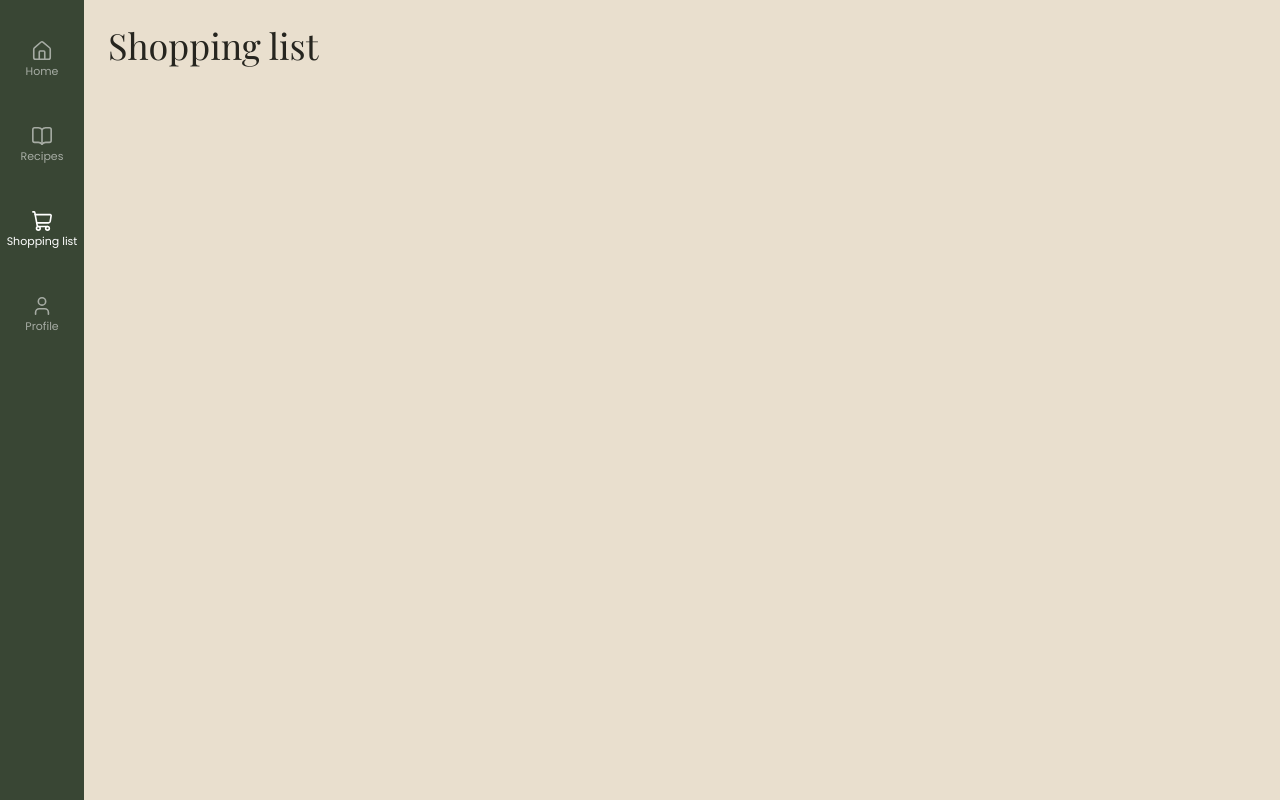
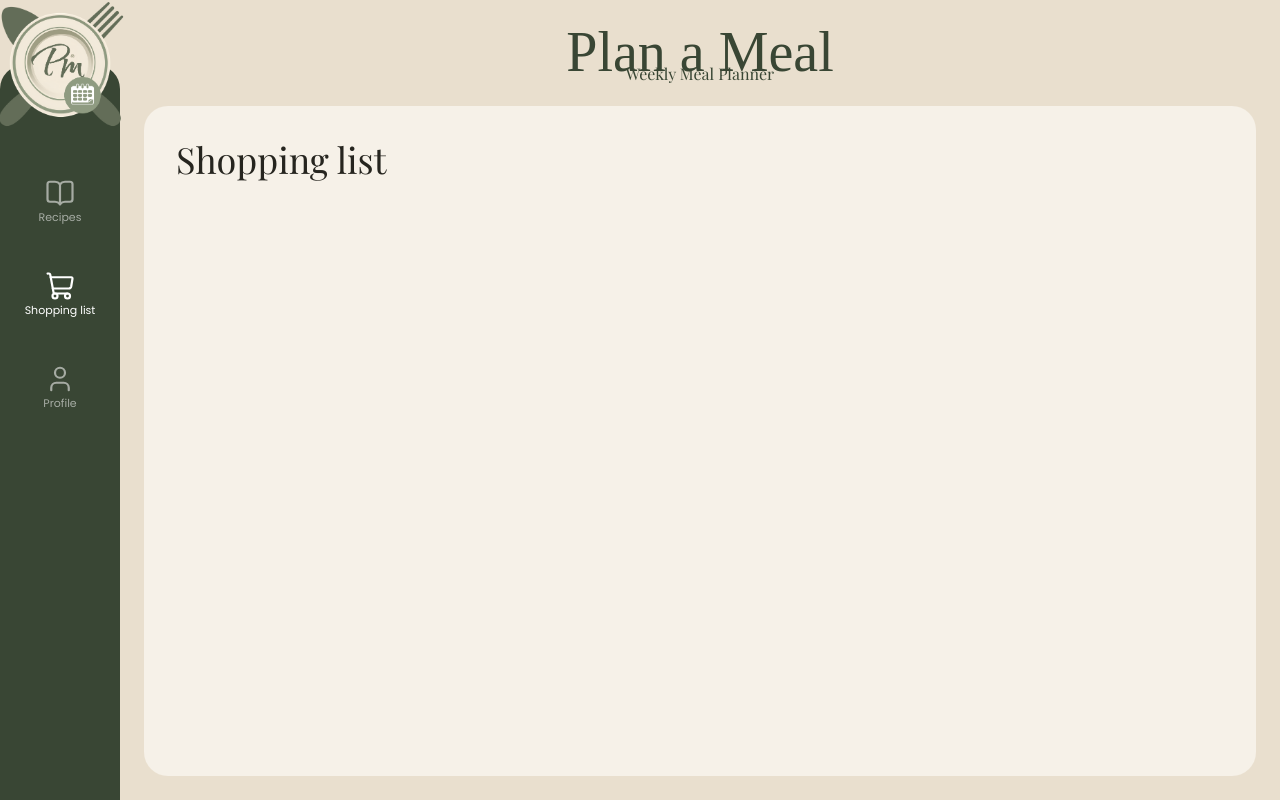
Before and after one commit to sheena-magpantay/plan_a_meal, a React (Vite) app in the folder client/: page /shopping-list in a window 1280 px wide. Built offline with nearby package versions, Linux system fonts and the light colour scheme; a web font is replaced by a local one.

Commit message:
changed ui layout

```diff
--- a/client/src/App.jsx
+++ b/client/src/App.jsx
@@ -10,6 +10,11 @@ export default function App() {
     <>
       <Navbar />
       <div className="container">
+        <header className="brand">
+          <p className="brandName">Plan a Meal</p>
+          <p className="brandTagline">Weekly Meal Planner</p>
+        </header>
+        <main className="screen">
           <Routes>
             <Route path="/" element={<Home />} />
             <Route path="/recipes" element={<Recipes />} />
@@ -17,6 +22,7 @@ export default function App() {
             <Route path="/shopping-list" element={<ShoppingList />} />
             <Route path="/profile" element={<p>Profile</p>} />
           </Routes>
+        </main>
       </div>
     </>
   );
--- a/client/src/sidebar.jsx
+++ b/client/src/sidebar.jsx
@@ -1,9 +1,9 @@
 import { NavLink } from "react-router-dom";
-import { Home, BookOpen, ShoppingCart, User } from "lucide-react";
-
+import { BookOpen, ShoppingCart, User } from "lucide-react";
+import logo from "./assets/logo.png";
 
 const nav_icons = [
-  { to: "/", label: "Home", end: true, Icon: Home },
+  { to: "/", end: true, img: logo },
   { to: "/recipes", label: "Recipes", Icon: BookOpen },
   { to: "/shopping-list", label: "Shopping list", Icon: ShoppingCart },
   { to: "/profile", label: "Profile", Icon: User },
@@ -13,17 +13,21 @@ export default function Sidebar() {
   return (
     <nav className="sidebar">
       <ul className="list">
-        {nav_icons.map(({ to, label, end, Icon }) => (
+        {nav_icons.map(({ to, label, end, Icon, img }) => (
           <li key={to} className="listItem">
             <NavLink
               to={to}
               end={end}
               className={({ isActive }) =>
-                isActive ? "item itemActive" : "item"
+                img ? "item itemLogo" : isActive ? "item itemActive" : "item"
               }
             >
-              <Icon className="icon" strokeWidth={1.75} />
-              <span className="label">{label}</span>
+              {img ? (
+                <img src={img} alt="" className="logoIcon" />
+              ) : (
+                <Icon className="icon" strokeWidth={1.75} />
+              )}
+              {label && <span className="label">{label}</span>}
             </NavLink>
           </li>
         ))}
--- a/client/src/styles.css
+++ b/client/src/styles.css
@@ -5,6 +5,7 @@
   --color-primary: #394634;
   --color-accent: #dde2d4;
   --color-bg: #e9dfce;
+  --color-bg-light: #f6f1e8;
   --color-surface: #ffffff;
   --color-text-1: #26251f;
   --color-text-2: #706f66;
@@ -29,6 +30,11 @@
   --radius-md: 12px;
   --radius-lg: 24px;
   --radius-pill: 999px;
+
+  /* Sidebar */
+  --sidebar-width: 120px;
+  --sidebar-pad-top: 0px;
+  --logo-size: 130px;
 }
 
 body {
@@ -130,22 +136,74 @@ h2,
 
 /* Page content sits beside the fixed sidebar */
 .container {
-  margin-left: 84px;
+  box-sizing: border-box;
+  min-height: 100vh;
+  margin-left: var(--sidebar-width);
   padding: var(--space-3);
+  display: flex;
+  flex-direction: column;
 }
 
-/* Desktop: fixed left rail, icon + label, 84px wide */
+/* "Plan a Meal" wordmark, top center of every screen */
+.brand {
+  margin-bottom: var(--space-3);
+  text-align: center;
+  white-space: nowrap;
+  color: var(--color-primary);
+}
+
+/* Lighter panel that holds the current screen; fills the rest of the height */
+.screen {
+  flex: 1;
+  background: var(--color-bg-light);
+  border-radius: var(--radius-lg);
+  padding: var(--space-4);
+}
+
+.brandName {
+  /* Qwigley leaves ~0.27em of empty space below its letters; pull the
+     tagline up so it sits right under the script */
+  margin: 0 0 -0.25em;
+  font-family: var(--font-script);
+  font-size: 56px;
+  font-weight: 400;
+  line-height: 1;
+}
+
+.brandTagline {
+  margin: 0;
+  font-family: var(--font-heading);
+  font-size: var(--text-body);
+  line-height: 1;
+}
+
+/* Desktop: fixed left rail. The green panel is drawn by ::before so its
+   rounded top edge can start at the middle of the logo. */
 .sidebar {
   position: fixed;
   top: 0;
   left: 0;
   bottom: 0;
-  width: 84px;
-  background: var(--color-primary);
+  box-sizing: border-box;
+  width: var(--sidebar-width);
+  padding: var(--sidebar-pad-top) 10px 10px;
+  background: transparent;
   display: flex;
   flex-direction: column;
-  padding-top: var(--space-4);
   z-index: 10;
+}
+
+.sidebar::before {
+  content: "";
+  position: absolute;
+  /* sidebar padding + half the logo */
+  top: calc(var(--sidebar-pad-top) + var(--logo-size) / 2);
+  left: 0;
+  right: 0;
+  bottom: 0;
+  background: var(--color-primary);
+  border-radius: var(--radius-lg) var(--radius-lg) 0 0;
+  z-index: -1;
 }
 
 .list {
@@ -183,9 +241,26 @@ h2,
   opacity: 1;
 }
 
+/* Logo link: always full opacity, no active or hover state */
+.item.itemLogo,
+.item.itemLogo:hover {
+  opacity: 1;
+}
+
+/* Logo sits flush against the top of the screen */
+.item.itemLogo {
+  padding-top: 0;
+}
+
 .icon {
-  width: 22px;
-  height: 22px;
+  width: 30px;
+  height: 30px;
+}
+
+.logoIcon {
+  width: var(--logo-size);
+  height: var(--logo-size);
+  object-fit: contain;
 }
 
 .label {
@@ -199,6 +274,18 @@ h2,
     padding-bottom: calc(64px + var(--space-3));
   }
 
+  .screen {
+    padding: var(--space-3);
+  }
+
+  .brandName {
+    font-size: 40px;
+  }
+
+  .brandTagline {
+    font-size: var(--text-label);
+  }
+
   .sidebar {
     top: auto;
     left: 0;
@@ -207,9 +294,14 @@ h2,
     width: 100%;
     height: 64px;
     flex-direction: row;
-    padding-top: 0;
-    padding-bottom: env(safe-area-inset-bottom, 0px);
+    padding: 0 0 env(safe-area-inset-bottom, 0px);
+    background: var(--color-primary);
     border-top: 1px solid var(--color-border);
+  }
+
+  /* Bottom bar is a plain strip; no rounded panel */
+  .sidebar::before {
+    display: none;
   }
 
   .list {
@@ -227,4 +319,10 @@ h2,
   .item {
     font-size: 10px;
   }
+
+  /* Smaller so it fits the 64px-tall bottom bar */
+  .logoIcon {
+    width: 36px;
+    height: 36px;
+  }
 }
```
Also changed, not shown: client/src/assets/logo.png (added). Lines whose indentation alone changed are shown as unchanged.
